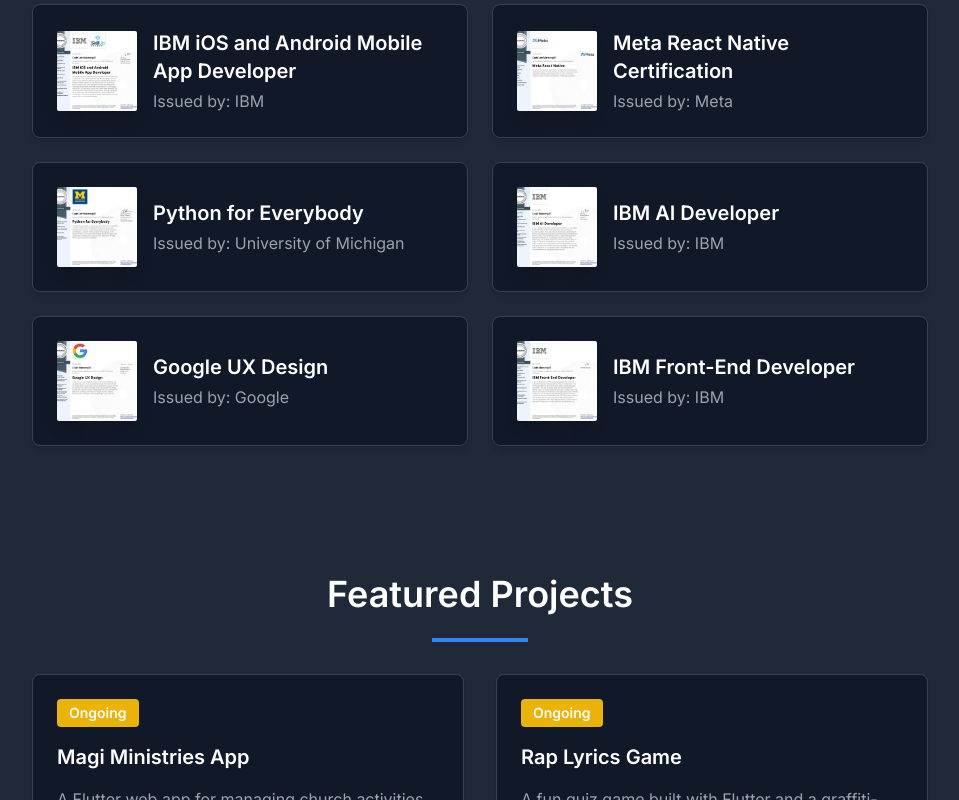
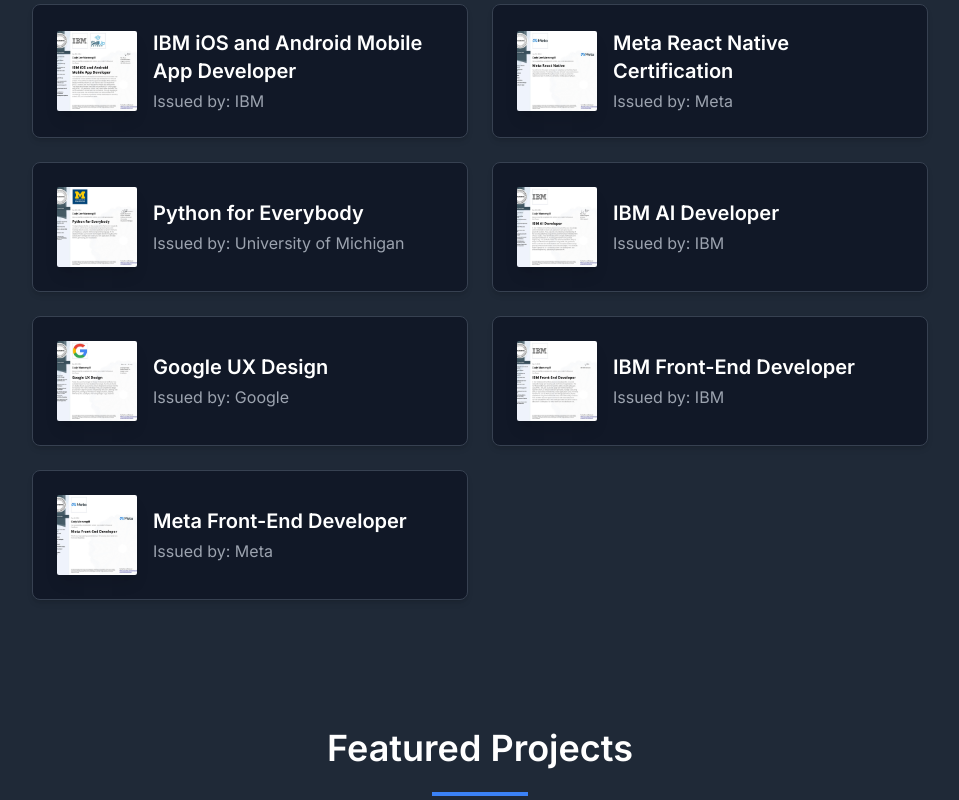
Before and after one commit to Cod-e-Codes/my-portfolio, a React (Vite) app: page / in a window 1280 px wide. Shown: the part 2237-3037 px from the top of the page, without its empty margins (160-1119 px from the left). Built offline with nearby package versions, Linux system fonts and the light colour scheme.

Commit message:
Update certifications and stats

```diff
--- a/src/components/Certifications.tsx
+++ b/src/components/Certifications.tsx
@@ -5,6 +5,7 @@
 import ibmAIThumbnail from '../assets/ibm-ai-developer-thumbnail.jpeg';
 import googleUXThumbnail from '../assets/google-ux-design-thumbnail.jpeg';
 import ibmFrontEndThumbnail from '../assets/ibm-front-end-developer-thumbnail.jpeg';
+import metaFrontEndThumbnail from '../assets/meta-front-end-developer-thumbnail.jpeg';
 
 const certifications = [
     {
@@ -42,6 +43,12 @@
         issuer: 'IBM',
         thumbnail: ibmFrontEndThumbnail,
         fullImage: ibmFrontEndThumbnail,
+    },
+    {
+        title: 'Meta Front-End Developer',
+        issuer: 'Meta',
+        thumbnail: metaFrontEndThumbnail,
+        fullImage: metaFrontEndThumbnail,
     },
 ];
 
--- a/src/components/Stats.tsx
+++ b/src/components/Stats.tsx
@@ -2,7 +2,7 @@
 
 const stats = [
     { label: 'Projects Completed', value: 20 }, // Set the actual number here
-    { label: 'Certifications Earned', value: 6 },
+    { label: 'Certifications Earned', value: 7 },
     { label: 'Years of Experience', value: 3 },
     { label: 'Technologies Mastered', value: 66 },
 ];
```
Also changed, not shown: src/assets/meta-front-end-developer-thumbnail.jpeg (added).
